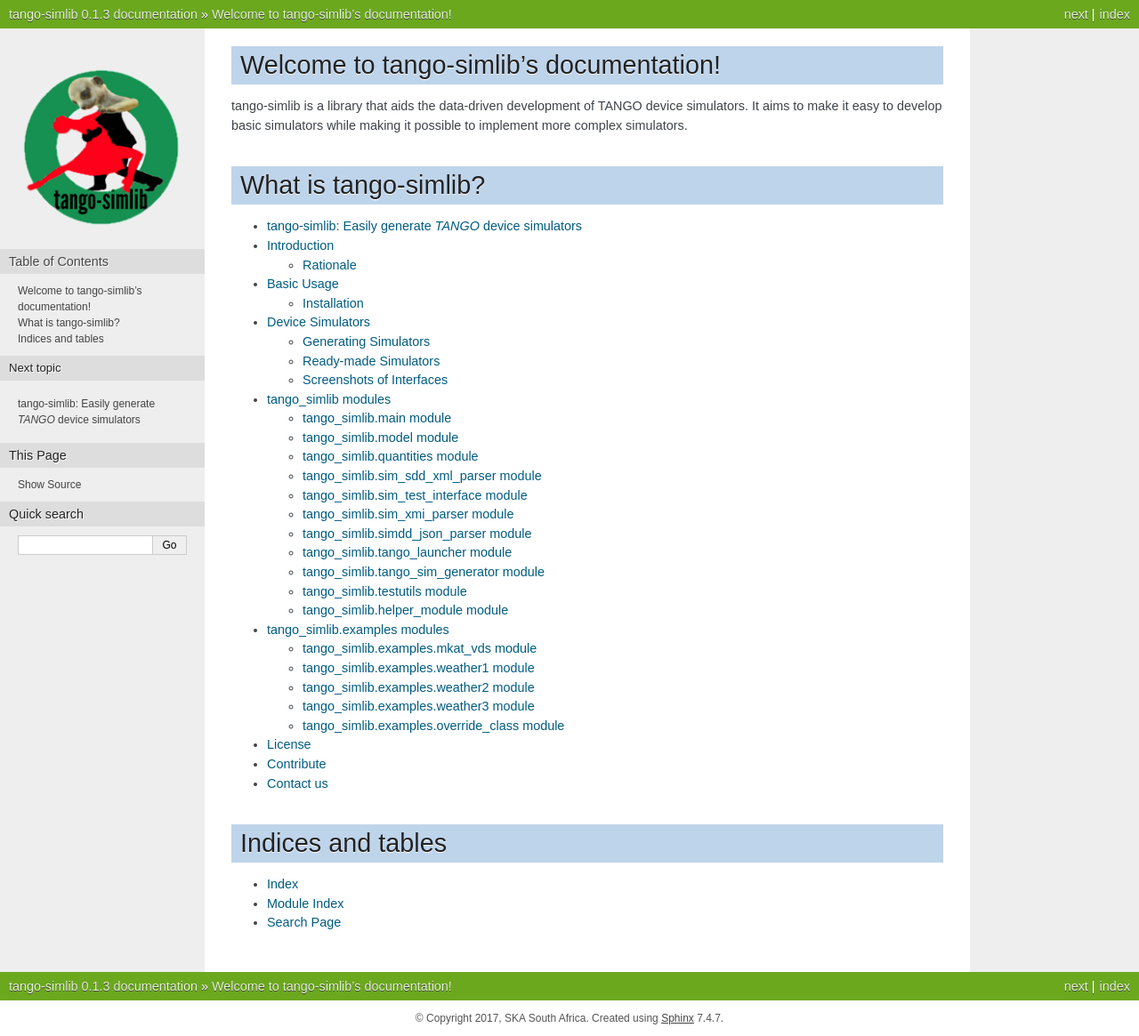
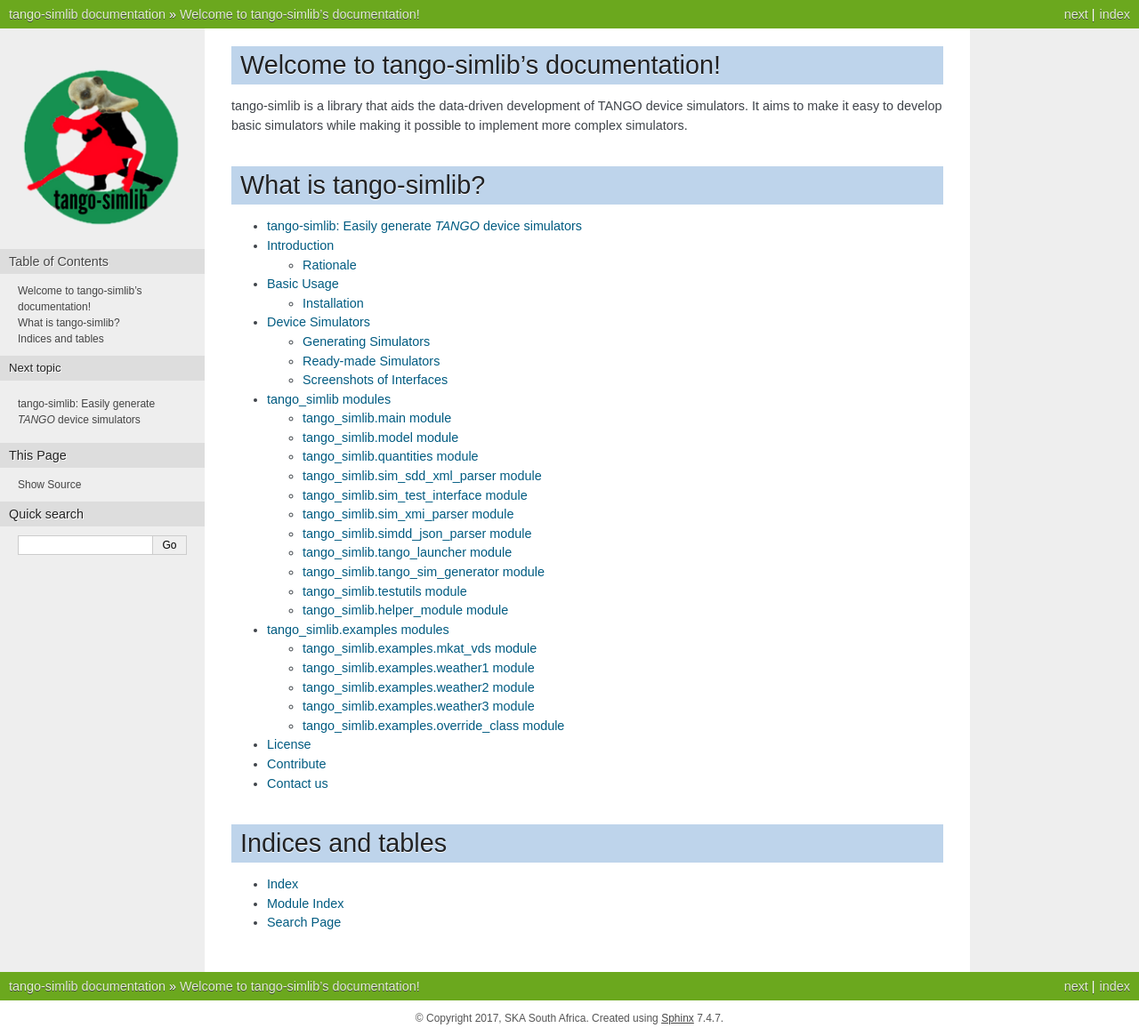
Before and after one commit to ska-sa/tango-simlib, a Sphinx documentation site: the page built from doc/index.rst, in a window 1280 px wide. Shown: the whole page at 89% size. Built offline with Sphinx 7.4.7, drawn with Linux system fonts in a browser that asks for light colours; pages that are not in the unit, such as notebooks, are missing from menus; the version number could not be read and is left out.

Commit message:
Use package version

```diff
--- a/doc/conf.py
+++ b/doc/conf.py
@@ -19,6 +19,7 @@
 import os
 import sys
 import mock
+from tango_simlib import __version__
 # Project path to generate documentation
 sys.path.insert(0, os.path.abspath('../'))
 # Modules to mock during auto doc to avoid installation
@@ -70,9 +71,9 @@
 # built documents.
 #
 # The short X.Y version.
-version = u'0.1.3'
+version = __version__
 # The full version, including alpha/beta/rc tags.
-release = u'0.1.3'
+release = __version__
 
 # The language for content autogenerated by Sphinx. Refer to documentation
 # for a list of supported languages.
```
